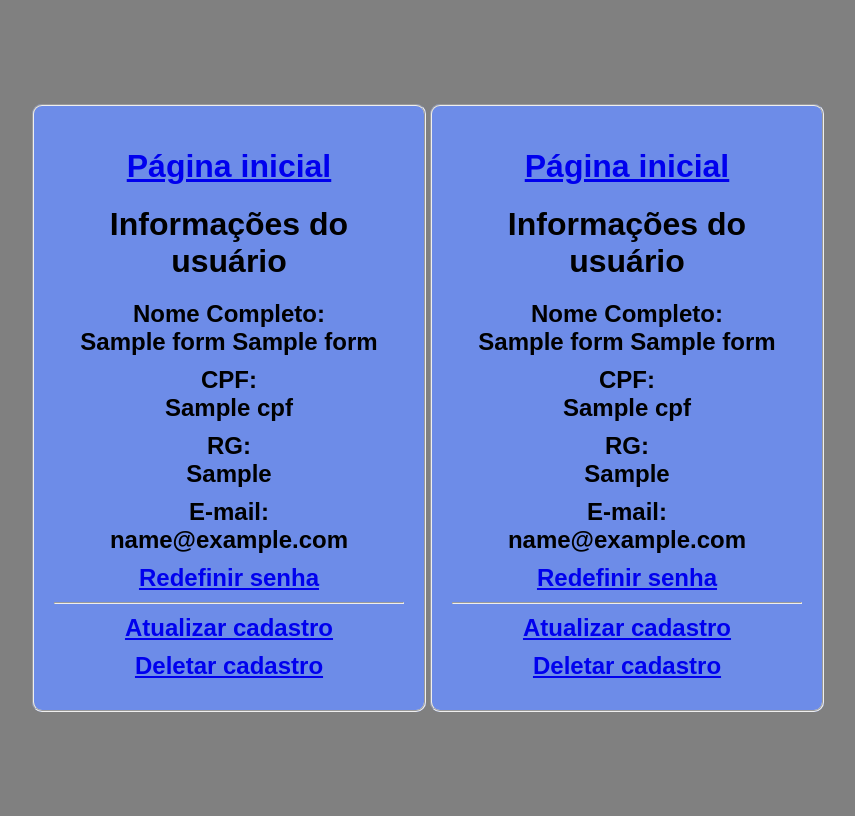
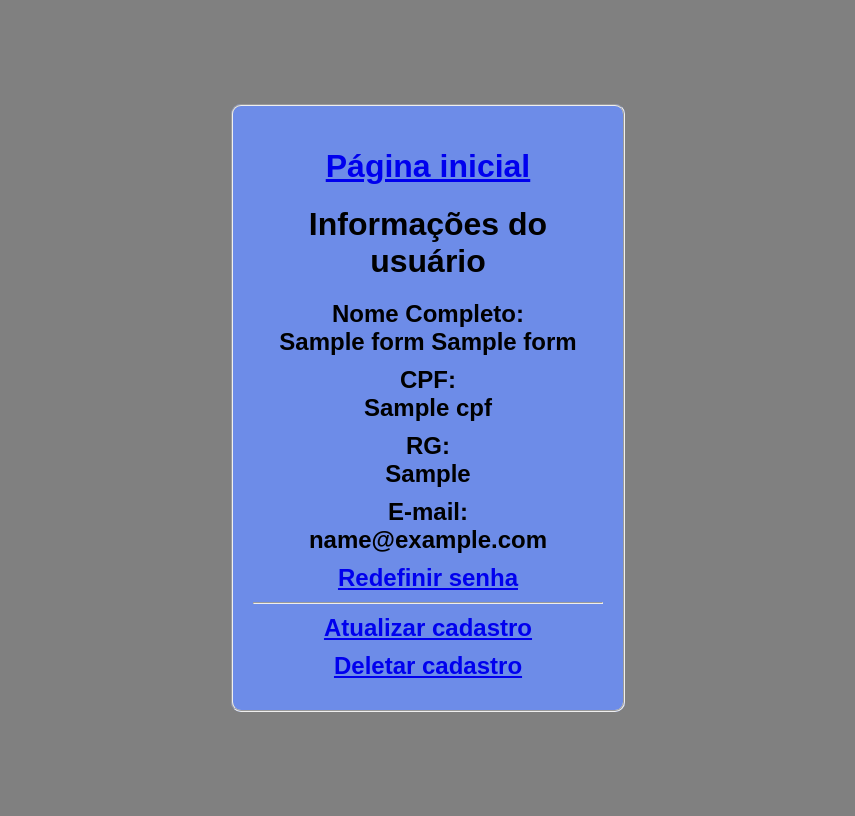
Before and after one commit to gabrielcunha10/wsBackend-Fabrica25.2, a Django app: template projeto_django/loja/templates/info.html in a window 1280 px wide. Shown: the whole page, without its empty margins (212-1067 px from the left). Run offline with Django 5.2, Linux system fonts and the light colour scheme; the template is opened without the code that fills it: most values are stand-ins (such as "Sample title", 1, 10 or a date in 2020).

Commit message:
remocao de duplicata

```diff
--- a/projeto_django/loja/templates/info.html
+++ b/projeto_django/loja/templates/info.html
@@ -44,50 +44,3 @@
     {% endfor %}
 </fieldset>
 </body>
-</html><!DOCTYPE html>
-<html lang="en">
-<head>
-<meta charset="UTF-8">
-<meta name="viewport" content="width=device-width, initial-scale=1.0">
-<title>Suas informações</title>
-<style>
-    body {
-        background-color: gray;
-        display: flex;
-        justify-content: center;
-        align-items: center;
-        min-height: 100vh;
-        font-family: Arial, sans-serif;
-    }
-    fieldset {
-        background-color: #6d8ce8;
-        padding: 20px;
-        border-radius: 10px;
-        width: 350px;
-        text-align: center;
-    }
-    h1 {
-        margin-bottom: 20px;
-    }
-    h2 {
-        margin: 10px 0;
-    }
-</style>
-</head>
-<body>
-<fieldset>
-    <h1><a href="{% url 'inicio' %}">Página inicial</a></h1>
-    <h1>Informações do usuário</h1>
-    {% for form in informacoes %}
-        <h2>Nome Completo:<br>{{ form.nome }} {{ form.sobrenome }}</h2>
-        <h2>CPF:<br>{{ form.cpf }}</h2>
-        <h2>RG:<br>{{ form.rg }}</h2>
-        <h2>E-mail:<br>{{ form.email }}</h2>
-        <h2><a href="{% url 'atualizar' form.id %}?acao=redefinir">Redefinir senha</a></h2>
-        <hr>
-        <h2><a href="{% url 'atualizar' form.id %}">Atualizar cadastro</a></h2>
-        <h2><a href="{% url 'deletar' form.id %}">Deletar cadastro</a></h2>
-    {% endfor %}
-</fieldset>
-</body>
-</html>
```
